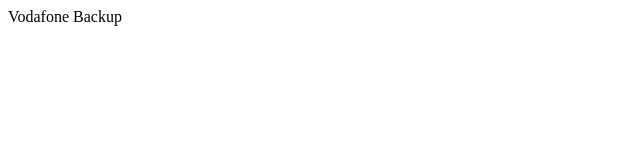
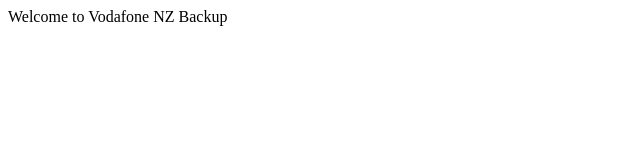
Before and after one commit to varunsharma22/DEVOPS, a plain HTML site: page home.html in a window 1280 px wide. Shown: the whole page, without its empty margins (0-640 px from the left). Drawn offline with Linux system fonts and the light colour scheme.

Commit message:
Corrected Body & Header

```diff
--- a/home.html
+++ b/home.html
@@ -1,12 +1,12 @@
 <html>
 
 <head>
-    <title>Vodafone Backup</title>
+    <title>Vodafone NZ Backup</title>
 </head>
 
 <body>
 
-    Vodafone Backup
+    Welcome to Vodafone NZ Backup
 
 </body>
 
```
